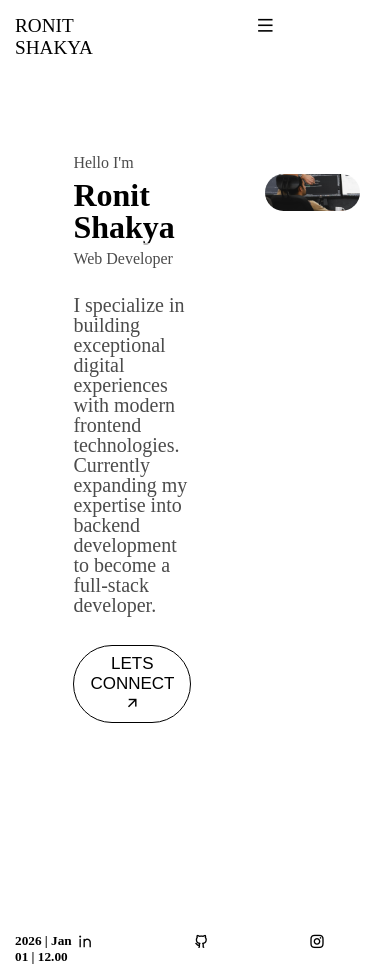
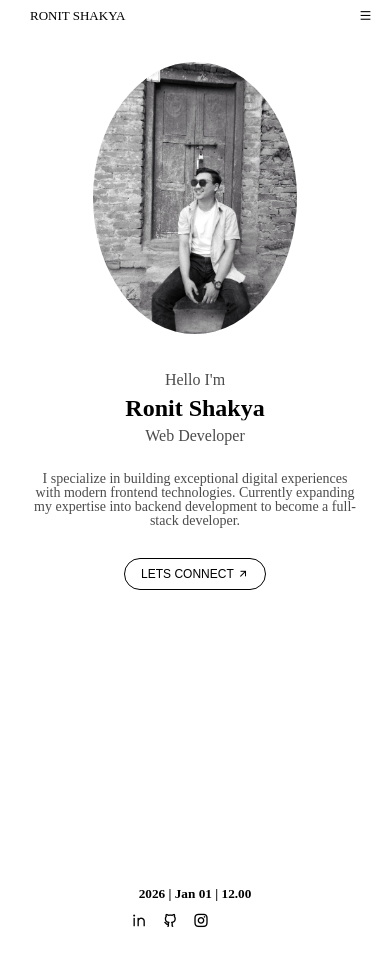
Before and after one commit to ShaKyaaRonit/PersonalWebsite, a plain HTML site: page index.html in a window 390 px wide. After the commit the page ends 940 px from the top, so only its background shows below. Drawn offline with nearby package versions, Linux system fonts and the light colour scheme.

Commit message:
Refactor code structure for improved readability and maintainability

```diff
--- a/css/global.css
+++ b/css/global.css
@@ -16,6 +16,7 @@
 }
 #nav{
     padding: 15px;
+    padding-left: calc(50px + 6vw);
     display: flex;
     justify-content:space-between;
     text-transform: uppercase;
@@ -25,7 +26,7 @@
     text-decoration: none;
     color:black;
     font-size: larger;
-    padding-right:100px;
+    padding-right:20px;
 }
 
 .content{
@@ -40,6 +41,7 @@
   height:fit-content;
   justify-content: space-between;
   align-content: center;
+  background-color: aqua;
 }
 
 #leftsection  {
@@ -70,8 +72,8 @@
     width:50vw;
     border-radius: 500px;
     height: 35vw;
-    object-fit: cover;
-}
+    object-fit: cover;    margin: 0 auto;
+    display: block;}
 
 .button {
   margin-top: 30px;
@@ -107,3 +109,114 @@
     text-decoration: none;
     color:black;
 }
+
+/* Mobile responsiveness */
+@media (max-width: 768px) {
+    #nav {
+        padding: 10px;
+        padding-left: calc(20px + 20px);
+    }
+
+    #nav a {
+        padding-right: 20px;
+        font-size: medium;
+    }
+
+    .content {
+        padding: 20px;
+    }
+
+    #god {
+        flex-direction: column;
+        align-items: center;
+    }
+
+    #leftsection {
+        padding: 20px;
+        text-align: center;
+        order: 2; /* Image first on mobile */
+    }
+
+    #leftsection h1 {
+        font-size: 2em;
+    }
+
+    #leftsection p {
+        font-size: 16px;
+    }
+
+    #rightsection {
+        order: 1; /* Image first */
+    }
+
+    #rightsection img {
+        width: 60vw;
+        height: auto;
+        padding: 20px;
+        border-radius: 50%;
+    }
+
+    .button button {
+        font-size: 14px;
+        padding: 10px 20px;
+    }
+
+    .footer {
+        height: auto;
+        flex-direction: column;
+        text-align: center;
+        gap: 10px;
+    }
+
+    #social {
+        justify-content: center;
+        gap: 20px;
+    }
+}
+
+/* Extra small devices */
+@media (max-width: 480px) {
+    #nav {
+        padding: 8px;
+        padding-left: calc(15px + 15px);
+    }
+
+    #nav a {
+        padding-right: 10px;
+        font-size: small;
+    }
+
+    .content {
+        padding: 15px;
+    }
+
+    #leftsection {
+        padding: 15px;
+    }
+
+    #leftsection h1 {
+        font-size: 1.5em;
+    }
+
+    #leftsection p {
+        font-size: 14px;
+    }
+
+    #rightsection img {
+        width: 60vw;
+        padding: 15px;
+    }
+
+    .button button {
+        font-size: 12px;
+        padding: 8px 16px;
+    }
+
+    .footer {
+        padding: 10px;
+    }
+
+    #social {
+        gap: 15px;
+    }
+}
--- a/index.html
+++ b/index.html
@@ -29,7 +29,7 @@
 
                   </div>
                   <div id="rightsection">
-                    <img src="./assets/hero.jpeg">
+                    <img src="./assets/img.jpg">
                   </div>
                 </div>
               </div>
```
Also changed, not shown: issue in resolution/21966.jpg (added), issue in resolution/21968.jpg (added).
